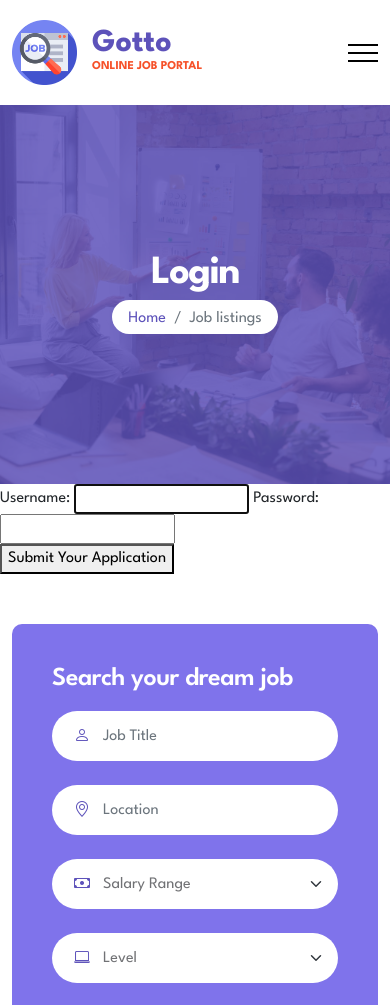
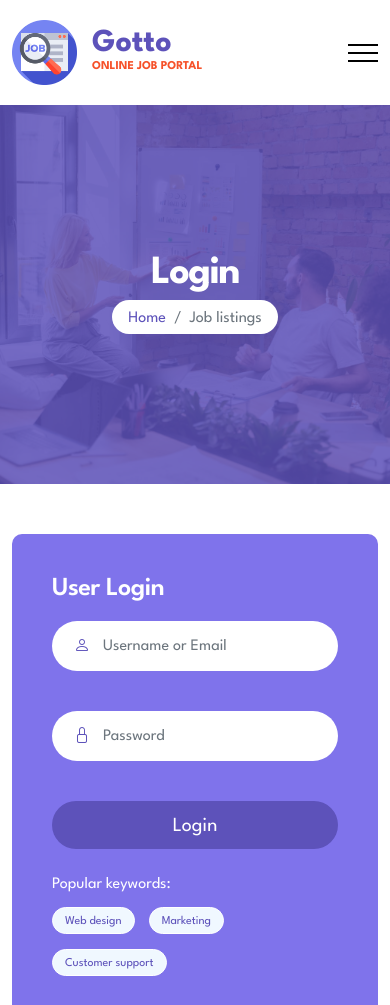
Before and after one commit to fasilkppl/projectX, a Django app: page /login/ in a window 390 px wide. Shown: the top 1005 px of the page. Run offline with Django 4.2, Linux system fonts and the light colour scheme; some libraries are stand-ins or nearby versions.

Commit message:
custom style forms for register/login

```diff
--- a/projectx/urls.py
+++ b/projectx/urls.py
@@ -25,7 +25,7 @@ urlpatterns = [
     path('', user_views.index_func, name='home_pg'),
     path('home/', user_views.index_func, name='home_pg'),
     path('register/', user_views.register_func, name='register_pg'),
-    path('login/', auth_views.LoginView.as_view(template_name='users/login.html'), name='login_pg'),
+    path('login/', user_views.login_view, name='login_pg'),
     path('logout/', auth_views.LogoutView.as_view(template_name='users/logout.html'), name='logout_pg'),
     path('details/<int:pk>/', user_views.details, name='details_pg'),
     path('payment/', user_views.payment, name='payment_pg'),
--- a/users/forms.py
+++ b/users/forms.py
@@ -1,6 +1,7 @@
 from django import forms
 from django.contrib.auth.models import User
-from django.contrib.auth.forms import UserCreationForm
+from django.contrib.auth.forms import UserCreationForm, AuthenticationForm
+from django.contrib.auth import authenticate, get_user_model
 
 
 
@@ -15,3 +16,46 @@ class UserRegisterForm(UserCreationForm):
     class Meta:
         model = User
         fields = ['username', 'email', 'password1', 'password2']
+
+
+
+
+class CustomAuthenticationForm(AuthenticationForm):
+    username = forms.CharField(widget=forms.TextInput(attrs={'class': 'form-control', 'placeholder': 'Username or Email'}))
+    password = forms.CharField(widget=forms.PasswordInput(attrs={'class': 'form-control', 'placeholder': 'Password'}))
+
+    class Meta:
+        fields = ['username', 'password']
+
+    def clean(self):
+        username_or_email = self.cleaned_data.get('username')
+        password = self.cleaned_data.get('password')
+
+        if username_or_email and password:
+            # Check if the input is a valid email address
+            if '@' in username_or_email:
+                # Try to authenticate using email
+                self.user_cache = self.authenticate_by_email(username_or_email, password)
+            else:
+                # Try to authenticate using the default username
+                self.user_cache = authenticate(request=self.request, username=username_or_email, password=password)
+
+            if self.user_cache is None:
+                raise self.get_invalid_login_error()
+
+        return self.cleaned_data
+
+    def authenticate_by_email(self, username_or_email, password):
+        """
+        Authenticate using the provided email and password.
+        """
+        UserModel = get_user_model()
+        try:
+            user = UserModel.objects.get(email=username_or_email)
+        except UserModel.DoesNotExist:
+            return None
+
+        if user.check_password(password):
+            return user
+
+        return None
--- a/users/templates/users/login.html
+++ b/users/templates/users/login.html
@@ -129,14 +129,7 @@ Bootstrap 5 HTML CSS Template
 
 
 
-            <form method="post">
-                {% csrf_token %}
-                {{ form }}
 
-                <fieldset>
-                    <button type="submit" id="form-submit" class="orange-button">Submit Your Application</button>
-                </fieldset>
-            </form>
 
 
 
@@ -144,114 +137,49 @@ Bootstrap 5 HTML CSS Template
             <section class="section-padding pb-0 d-flex justify-content-center align-items-center">
                 <div class="container">
                     <div class="row">
+                        <div class="col-lg-12 col-12">
+                            <form class="custom-form hero-form" action="#" method="post" role="form">
+                                {% csrf_token %}
+                                <h3 class="text-white mb-3">User Login</h3>
 
-                        <div class="col-lg-12 col-12">
-                            <form class="custom-form hero-form" action="#" method="get" role="form">
-                                <h3 class="text-white mb-3">Search your dream job</h3>
-
+                                <!-- Username and Password side by side -->
                                 <div class="row">
-
-
-
-
-
-
-
-
-
-
-
-
-
-                                    <div class="col-lg-6 col-md-6 col-12">
+                                    <div class="col-md-6 mb-3">
                                         <div class="input-group">
                                             <span class="input-group-text" id="basic-addon1"><i class="bi-person custom-icon"></i></span>
-
-                                            <input type="text" name="job-title" id="job-title" class="form-control" placeholder="Job Title" required>
+                                            {{ form.username }}
                                         </div>
                                     </div>
 
-                                    <div class="col-lg-6 col-md-6 col-12">
+                                    <div class="col-md-6 mb-3">
                                         <div class="input-group">
-                                            <span class="input-group-text" id="basic-addon1"><i class="bi-geo-alt custom-icon"></i></span>
-
-                                            <input type="text" name="job-location" id="job-location" class="form-control" placeholder="Location" required>
+                                            <span class="input-group-text" id="basic-addon1"><i class="bi-lock custom-icon"></i></span>
+                                            {{ form.password }}
                                         </div>
                                     </div>
+                                </div>
 
-                                    <div class="col-lg-4 col-md-4 col-12">
-                                        <div class="input-group">
-                                            <span class="input-group-text" id="basic-addon1"><i class="bi-cash custom-icon"></i></span>
+                                <button type="submit" class="form-control">Login</button>
 
-                                            <select class="form-select form-control" name="job-salary" id="job-salary" aria-label="Default select example">
-                                                <option selected>Salary Range</option>
-                                                <option value="1">$300k - $500k</option>
-                                                <option value="2">$10000k - $45000k</option>
-                                            </select>
+                                <div class="col-12">
+                                    <div class="d-flex flex-wrap align-items-center mt-4 mt-lg-0">
+                                        <span class="text-white mb-lg-0 mb-md-0 me-2">Popular keywords:</span>
+                                        <div>
+                                            <a href="{% url 'register_pg' %}" class="badge">Web design</a>
+                                            <a href="{% url 'register_pg' %}" class="badge">Marketing</a>
+                                            <a href="{% url 'register_pg' %}" class="badge">Customer support</a>
                                         </div>
                                     </div>
-
-                                    <div class="col-lg-4 col-md-4 col-12">
-                                        <div class="input-group">
-                                            <span class="input-group-text" id="basic-addon1"><i class="bi-laptop custom-icon"></i></span>
-
-                                            <select class="form-select form-control" name="job-level" id="job-level" aria-label="Default select example">
-                                                <option selected>Level</option>
-                                                <option value="1">Internship</option>
-                                                <option value="2">Junior</option>
-                                                <option value="2">Senior</option>
-                                            </select>
-                                        </div>
-                                    </div>
-
-                                    <div class="col-lg-4 col-md-4 col-12">
-                                        <div class="input-group">
-                                            <span class="input-group-text" id="basic-addon1"><i class="bi-laptop custom-icon"></i></span>
-
-                                            <select class="form-select form-control" name="job-remote" id="job-remote" aria-label="Default select example">
-                                                <option selected>Remote</option>
-                                                <option value="1">Full Time</option>
-                                                <option value="2">Contract</option>
-                                                <option value="2">Part Time</option>
-                                            </select>
-                                        </div>
-                                    </div>
-
-                                    <div class="col-lg-12 col-12">
-                                        <button type="submit" class="form-control">
-                                            Search job
-                                        </button>
-                                    </div>
-
-                                    <div class="col-12">
-                                        <div class="d-flex flex-wrap align-items-center mt-4 mt-lg-0">
-                                            <span class="text-white mb-lg-0 mb-md-0 me-2">Popular keywords:</span>
-
-                                            <div>
-                                                <a href="job-listings.html" class="badge">Web design</a>
-
-                                                <a href="job-listings.html" class="badge">Marketing</a>
-
-                                                <a href="job-listings.html" class="badge">Customer support</a>
-                                            </div>
-                                        </div>
-                                    </div>
-
-
-
-
-
                                 </div>
                             </form>
                         </div>
-
                         <div class="col-lg-6 col-12">
                             <img src="{% static 'assets/images/4557388.png' %}" class="hero-image img-fluid" alt="">
                         </div>
-
                     </div>
                 </div>
             </section>
+
 
 
             <section class="job-section section-padding">
--- a/users/views.py
+++ b/users/views.py
@@ -1,7 +1,11 @@
 from django.shortcuts import render, redirect, get_object_or_404
+from django.contrib.auth import authenticate, login
+from .forms import UserRegisterForm, CustomAuthenticationForm
 from django.contrib import messages
-from .forms import UserRegisterForm
 from .models import *
+
+
+
 
 
 def index_func(request):
@@ -9,6 +13,10 @@ def index_func(request):
     details = Details.objects.all()
     context ={"details" : details}
     return render(request, 'users/index.html',context)
+
+
+
+
 
 
 def register_func(request):
@@ -25,11 +33,38 @@ def register_func(request):
 
 
 
+
+
+
+
+from django.contrib.auth import login
+from django.shortcuts import render, redirect
+from .forms import CustomAuthenticationForm
+
+def login_view(request):
+    if request.method == 'POST':
+        form = CustomAuthenticationForm(request, data=request.POST)
+        if form.is_valid():
+            user = form.get_user()
+            login(request, user)
+            # Redirect to a success page.
+            return redirect('home_pg')
+    else:
+        form = CustomAuthenticationForm()
+
+    return render(request, 'users/login.html', {'form': form})
+
+
+
+
 def details(request, pk):
     detail = get_object_or_404(Details, pk=pk)
     context ={"detail" : detail}
     return render(request,'users/details.html',context)
 
 
+
+
+
 def payment(request):
     return render(request,'users/payment.html')
```
Also changed, not shown: users/templates/users/eg.html (deleted, +0 -92 lines), users/templates/users/register.html (+18 -28 lines), db.sqlite3.
